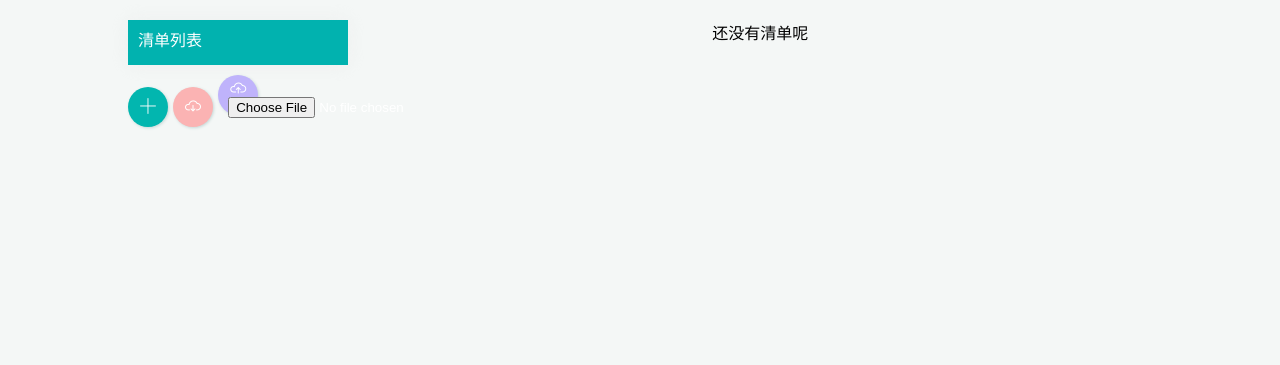
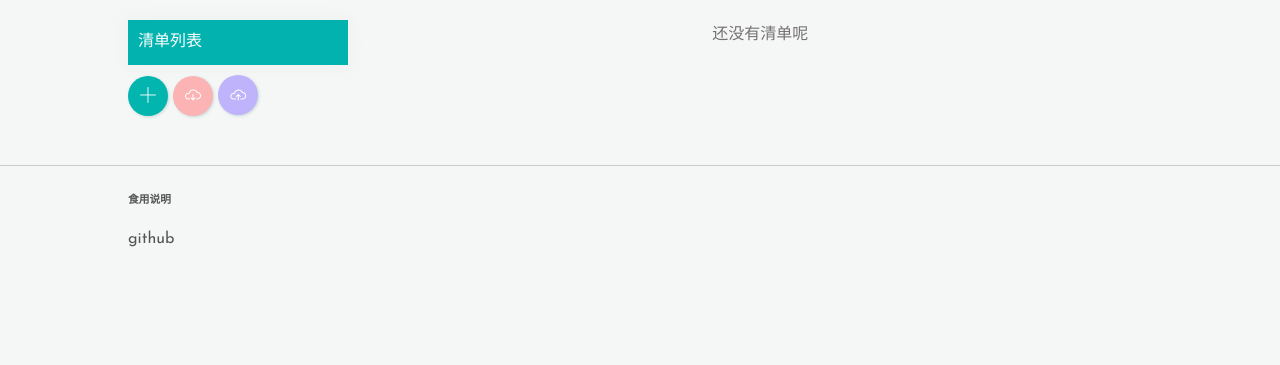
Before and after one commit to amenging/vue-todo, a PHP site: page / in a window 1280 px wide. Shown: the part 70-435 px from the top of the page. Run offline with PHP 8.4, Linux system fonts and the light colour scheme; data that the repository does not hold is empty.

Commit message:
修复本地云端同步时items_id设置失败问题，改用$set；增加文件导出和导入

```diff
--- a/css/index.css
+++ b/css/index.css
@@ -19,7 +19,25 @@ input {
   outline: none;
   background: none;
 }
-
+/* 设置滚动条的样式 */
+body::-webkit-scrollbar {
+  width: 6px;
+}
+/* 滚动槽 */
+body::-webkit-scrollbar-track {
+  border-radius: 10px;
+  background: #eee;
+}
+/* 滚动条滑块 */
+body::-webkit-scrollbar-thumb {
+  border-radius: 10px;
+  /*background: #69d2e7;*/
+  background: rgba(0, 0, 0, .2);
+}
+body::-webkit-scrollbar-thumb:window-inactive {
+  /*background: #69d2e7;*/
+  background: rgba(0, 0, 0, .2);
+}
 header {
   background: #444c5f;
   background: linear-gradient(to right, #02AAB0, #00CDAC);
@@ -281,17 +299,23 @@ header {
 .userMessage {
   text-align: center;
 }
-/*
+
 footer {
   height: 200px;
-  background: linear-gradient(#2c2f3e, #354d5d);
+  /*background: linear-gradient(#2c2f3e, #354d5d);*/
+  border-top: 1px solid #ccc;
   width: 100%;
   margin-top: 100px;
-}*/
+}
+.footer-content {
+  width: 80%;
+  margin:  auto;
+  color:  #555;
+}
 .buttonMenu {
   position: absolute;
 }
-.buttonMenu button {
+.buttonMenu button, .buttonMenu label {
   border: none;
   padding: 5px 10px;
   border-radius: 50%;
@@ -306,6 +330,12 @@ footer {
   color: #fff;
   transition: .5s;
   cursor: pointer;
+}
+.buttonMenu label {
+  display: inline-block;
+  padding: 0;
+  text-align: center;
+  line-height: 40px;
 }
 .addNewList {
   background: #02b6af;
@@ -325,6 +355,7 @@ footer {
   /*transform: scaleX(-1);*/
 }
 .exportFile:active {
+  transform: scale(.9);
   background: #f19797;
 }
 .importFile {
@@ -335,6 +366,7 @@ footer {
   /*transform: scaleX(-1);*/
 }
 .importFile:active {
+  transform: scale(.9);
   background: #daa4ea;
 }
 .todo-tab {
@@ -353,7 +385,7 @@ footer {
   text-align: center;
   transition: .3s;
 }
-.tips {
+.nothing {
   color: #757171;
   text-align: center;
 }
--- a/index.html
+++ b/index.html
@@ -94,12 +94,12 @@
             @mouseenter='showTips("导出json文件", $event)'>
             <i class="iconfont icon-cloud-down"></i>
           </button>
-          <button class="importFile"
-            @click='importFile'
+            <!-- @click='importFile' -->
+          <label class="importFile" for="file"
             @mouseenter='showTips("导入json文件", $event)'>
             <i class="iconfont icon-cloud-up"></i>
-            <input type="file"></input>
-          </button>
+          </label>
+          <input ref='fileInput' @change='importFile($event)' id="file" type="file" hidden></input>
         </div>
       </div>
 
@@ -127,7 +127,14 @@
       <div class="nothing" v-if='todos.length == 0'>还没有清单呢</div>
     </todo-app>
 
-    <footer></footer>
+    <footer>
+      <div class="footer-content">
+        <div>
+          <h6>食用说明</h6>
+        </div>
+        github
+      </div>
+    </footer>
   </div>
 
   <script type="text/javascript" src="./js/axios.min.js"></script>
--- a/js/index.js
+++ b/js/index.js
@@ -101,7 +101,7 @@ Vue.component('list', {
         <li v-for='(list, index) in lists' :class='{ "checked": list.status == 1 }'>
           <input
             class='editInput'
-            v-if='editIndex == index && list.status == 0'
+            v-if='editIndex == index && list.status == 0 && choosetab == 0'
             v-model.trim='editValue'
             v-focus='editIndex == index'
             @blur='confirmEdit(index)'
@@ -124,7 +124,7 @@ Vue.component('list', {
             </span>
           </div>
         </li>
-        <div v-if='lists.length == 0' class='tips'>啥都木有哦(*/ω＼*)</div>
+        <div v-if='lists.length == 0' class='nothing'>啥都木有哦(*/ω＼*)</div>
         <input
           v-if='choosetab == 0'
           v-model.trim='val'
@@ -379,7 +379,6 @@ const Cloud = {
         }
       })
       .then(res => {
-        console.log(res)
         resolve(res.data)
       })
     })
@@ -526,7 +525,8 @@ const Todo = new Vue({
         left: 0
       },
       show: false
-    }
+    },
+    file: ''
   },
   methods: {
     changeStatus (i) {
@@ -629,7 +629,7 @@ const Todo = new Vue({
     },
     // 编辑事项
     editItem (i) {
-      this.editVal = this.todoData.todos[this.title].lists[i].content
+      this.editVal = this.todos[this.title].lists[i].content
       this.editIndex = i
 
       this.saveData()
@@ -722,11 +722,13 @@ const Todo = new Vue({
           .then(res => {
             this.waiting = false
             if (res.code == 0) {
-              // console.log(res)
               this.todos[this.title].list_id = res.list_id
-              const lists = this.todos[this.title].lists
-              for (var i in lists) {
+              const lists = this.todoData.todos[this.title].lists
+              for (let i in lists) {
                 Cloud.addNewItem(res.list_id, lists[i].content, lists[i].status)
+                .then(data => {
+                  this.$set(this.todoData.todos[this.title].lists[i], 'items_id', data.items_id)
+                })
               }
               this.todoData.todos[this.title].online = data.online
               this.showWarning('添加云端清单成功')
@@ -868,7 +870,24 @@ const Todo = new Vue({
       File.exportFile(JSON.stringify(this.todos))
     },
 
-    importFile () {
+    importFile (e) {
+      const file = this.$refs.fileInput.files[0]
+
+      const reg = /.json$/
+      if (!reg.test(file.name)) {
+        this.showWarning('请提交json文件哦')
+        return
+      }
+
+      const _this = this
+
+      const reader = new FileReader()
+      reader.readAsText(file, 'uft-8')
+      reader.onload = function (e) {
+        console.log(e.target.result)
+        _this.todoData.todos = JSON.parse(e.target.result)
+        _this.saveData()
+      }
 
     },
 
--- a/server/newfile.json
+++ /dev/null
@@ -1 +0,0 @@
-[{"name":"如发热","online":true,"lists":[{"items_id":"29","content":"尔","status":"0","list_id":"11"},{"items_id":"30","content":"额","status":"1","list_id":"11"},{"items_id":"31","content":"额","status":"0","list_id":"11"},{"items_id":"32","content":"额","status":"0","list_id":"11"}],"list_id":"11"},{"name":"人热re","online":true,"lists":[{"items_id":"26","content":"发热发","status":"0","list_id":"12"},{"items_id":"27","content":"热热","status":"0","list_id":"12"},{"items_id":"28","content":"热","status":"0","list_id":"12"}],"list_id":"12"},{"name":"违反问","online":true,"lists":[{"items_id":"39","content":"清单测试2","status":"1","list_id":"21"},{"items_id":"40","content":"清单测试3","status":"1","list_id":"21"},{"items_id":"41","content":"清单测试1","status":"0","list_id":"21"},{"items_id":"42","content":"清单测试4","status":"0","list_id":"21"}],"list_id":"21"}]
```
